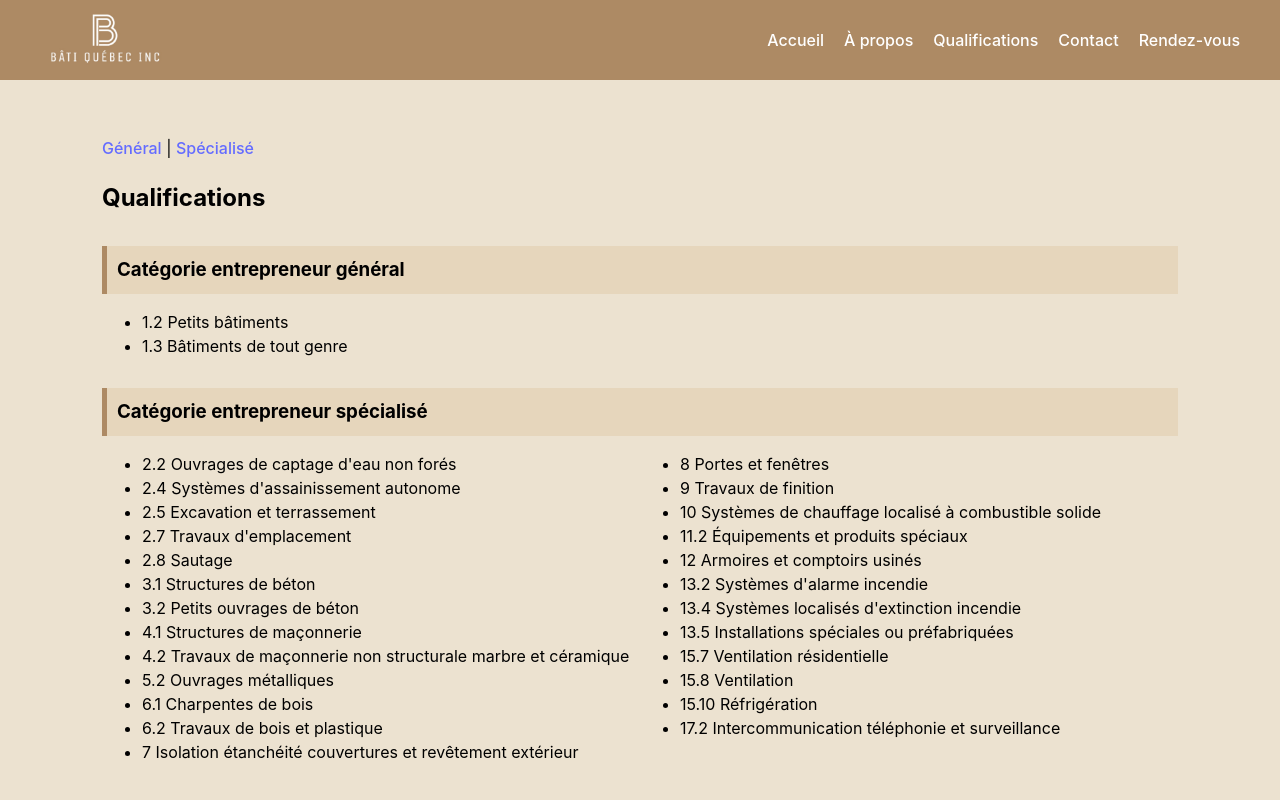
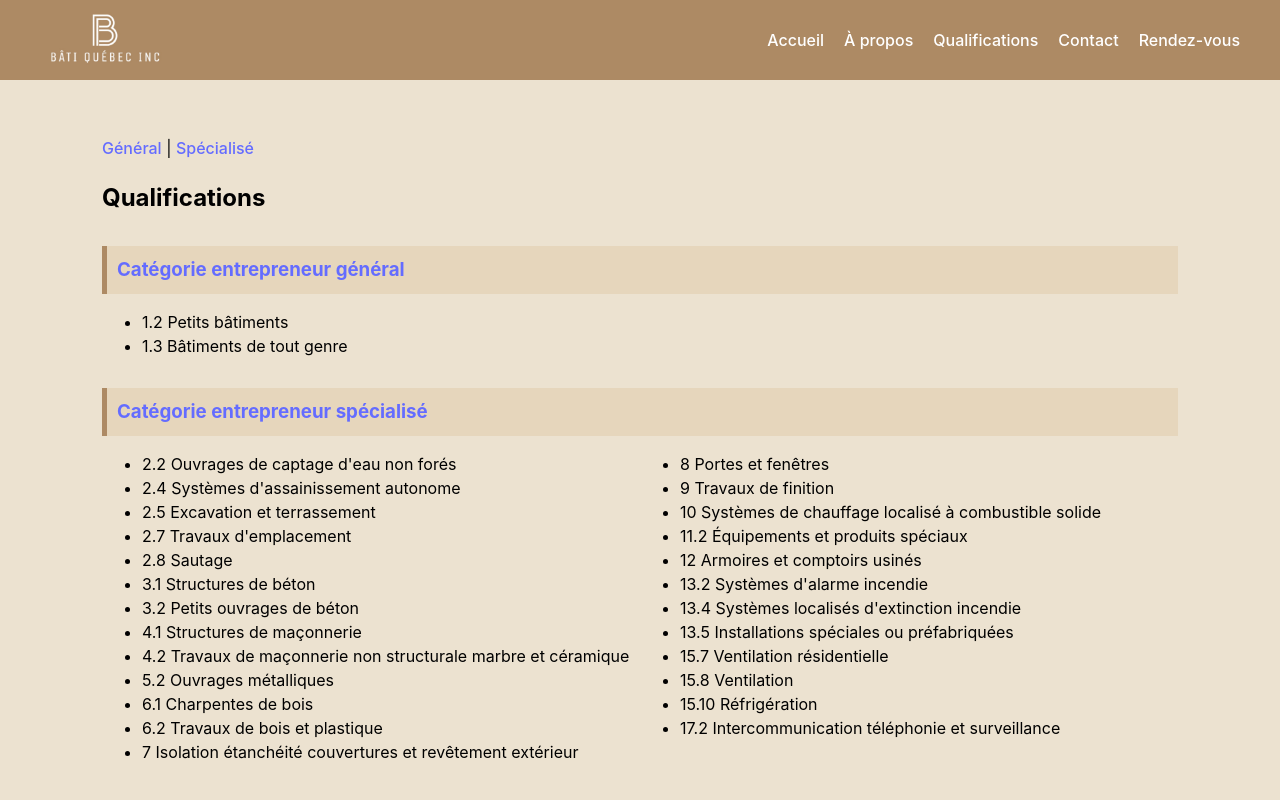
Before and after one commit to MyriamAssam/bati, a React (Vite) app: page /qualifications in a window 1280 px wide. Shown: the top 800 px of the page. Built offline with nearby package versions, Linux system fonts and the light colour scheme.

Commit message:
arranger css

```diff
--- a/src/pages/Qualifications.jsx
+++ b/src/pages/Qualifications.jsx
@@ -9,12 +9,12 @@ const Qualifications = () => {
                 <p><a href="#gen">Général</a> | <a href="#spec">Spécialisé</a></p>
 
                 <h2 className="fade-in">Qualifications</h2>
-                <h3 className="fade-in qualif-section-title"> {t("categorie1")}</h3>
+                <a href="#gen"><h3 className="fade-in qualif-section-title"> {t("categorie1")}</h3></a>
                 <ul className="fade-in">
                     <li>{t("qualifications1")}</li>
                     <li>{t("qualifications2")}</li>
                 </ul>
-                <h3 className="fade-in qualif-section-title">{t("categorie2")}</h3>
+                <a href="#spec"><h3 className="fade-in qualif-section-title"> {t("categorie2")}</h3></a>
                 <ul className="qualif-list fade-in">
 
                     <li>{t("qualifications3")}</li>
```
